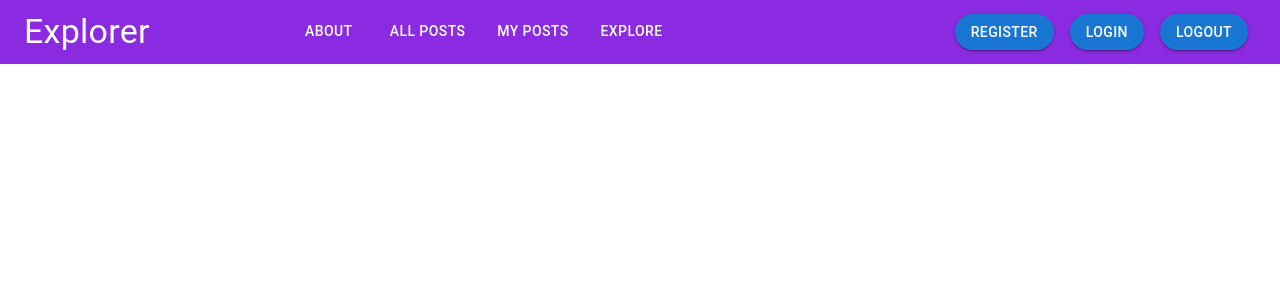
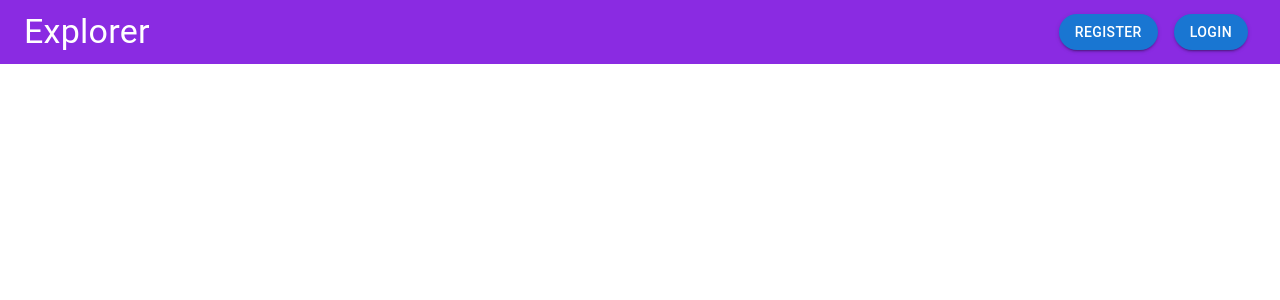
Before and after one commit to joyphillip/Explorer-frontend, a React (Create React App) app: page / in a window 1280 px wide. Shown: the top 300 px of the page. Built offline with nearby package versions, Linux system fonts and the light colour scheme.

Commit message:
added isLoggedIn functionality and conditionals to Nav

```diff
--- a/src/App.js
+++ b/src/App.js
@@ -1,5 +1,6 @@
 import React from 'react';
 import { Route, Routes } from 'react-router-dom';
+import { useSelector } from 'react-redux';
 import './App.css';
 import { Auth } from './components/Auth';
 import Nav from './components/Nav';
@@ -13,6 +14,9 @@ import About from './components/About'
 
 
 function App() {
+  const isLoggedIn = useSelector((state) => state.isLoggedIn)
+  console.log(isLoggedIn)
+
   return <React.Fragment>
   <header>
     <Nav/>
--- a/src/components/Nav.js
+++ b/src/components/Nav.js
@@ -1,26 +1,30 @@
 import React, {useState}from 'react'
 import { AppBar, Button, Toolbar, Typography, Box, Tab, Tabs } from '@mui/material'
 import '../App.css'
+import { useSelector } from 'react-redux'
 import {Link} from 'react-router-dom'
 
  const Nav = () => {
+  const isLoggedIn = useSelector((state) => state.isLoggedIn)
   const [value, setValue] = useState();
   return (
     <AppBar class='AppBar'>
       <Toolbar>
         <Typography variant='h4'> Explorer </Typography>
-        <Box class='Tabs'>
+        { isLoggedIn && <Box class='Tabs'>
           <Tabs textColor='white' value={value} onChange={(e,val) => setValue(val)}>
             <Tab LinkComponent={Link} to='/about' label="About"></Tab>
             <Tab LinkComponent={Link} to='/posts' label="All Posts"></Tab>
             <Tab LinkComponent={Link} to='/myPosts' label="My Posts"></Tab>
             <Tab LinkComponent={Link} to='/explore' label="Explore"></Tab>
           </Tabs>
-        </Box>
+        </Box>}
         <Box class='NavBox'>
+          { !isLoggedIn && <>
           <Button LinkComponent={Link} to='/auth' variant='contained' sx={{ margin: 1, borderRadius: 10 }}> Register </Button>
           <Button LinkComponent={Link} to='/auth' variant='contained' sx={{ margin: 1, borderRadius: 10 }}> Login </Button>
-          <Button LinkComponent={Link} to='/auth' variant='contained' sx={{ margin: 1, borderRadius: 10 }}> Logout </Button>
+          </>}
+          {isLoggedIn && <Button LinkComponent={Link} to='/auth' variant='contained' sx={{ margin: 1, borderRadius: 10 }}> Logout </Button>}
         </Box>
       </Toolbar>
     </AppBar>
--- a/src/index.js
+++ b/src/index.js
@@ -4,12 +4,16 @@ import './index.css';
 import App from './App';
 import reportWebVitals from './reportWebVitals';
 import { BrowserRouter } from 'react-router-dom';
+import { Provider } from 'react-redux';
+import {store} from './store'
 
 const root = ReactDOM.createRoot(document.getElementById('root'));
 root.render(
   <React.StrictMode>
     <BrowserRouter>
+    <Provider store={store}>
     <App />
+    </Provider>
     </BrowserRouter>
   </React.StrictMode>
 );
```
